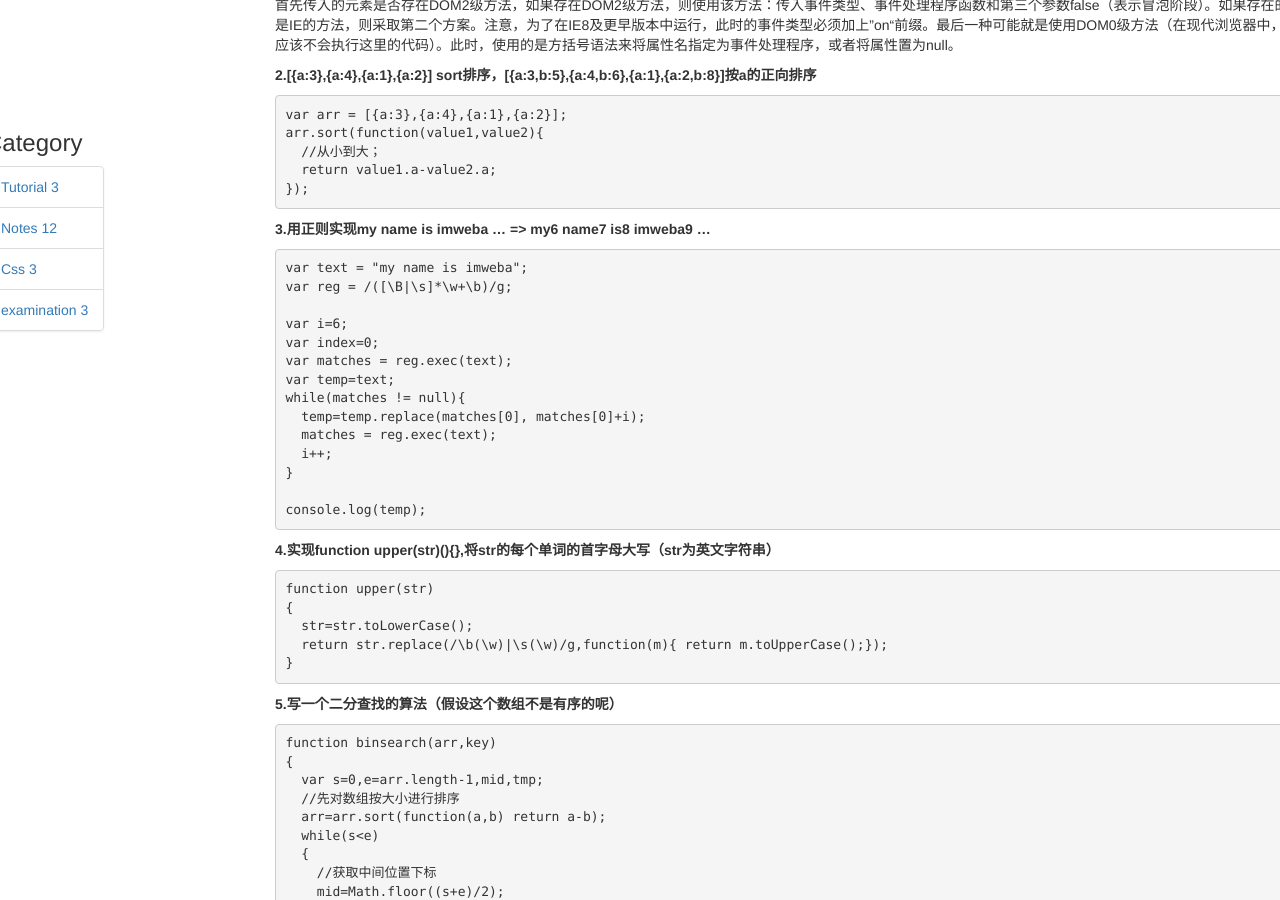
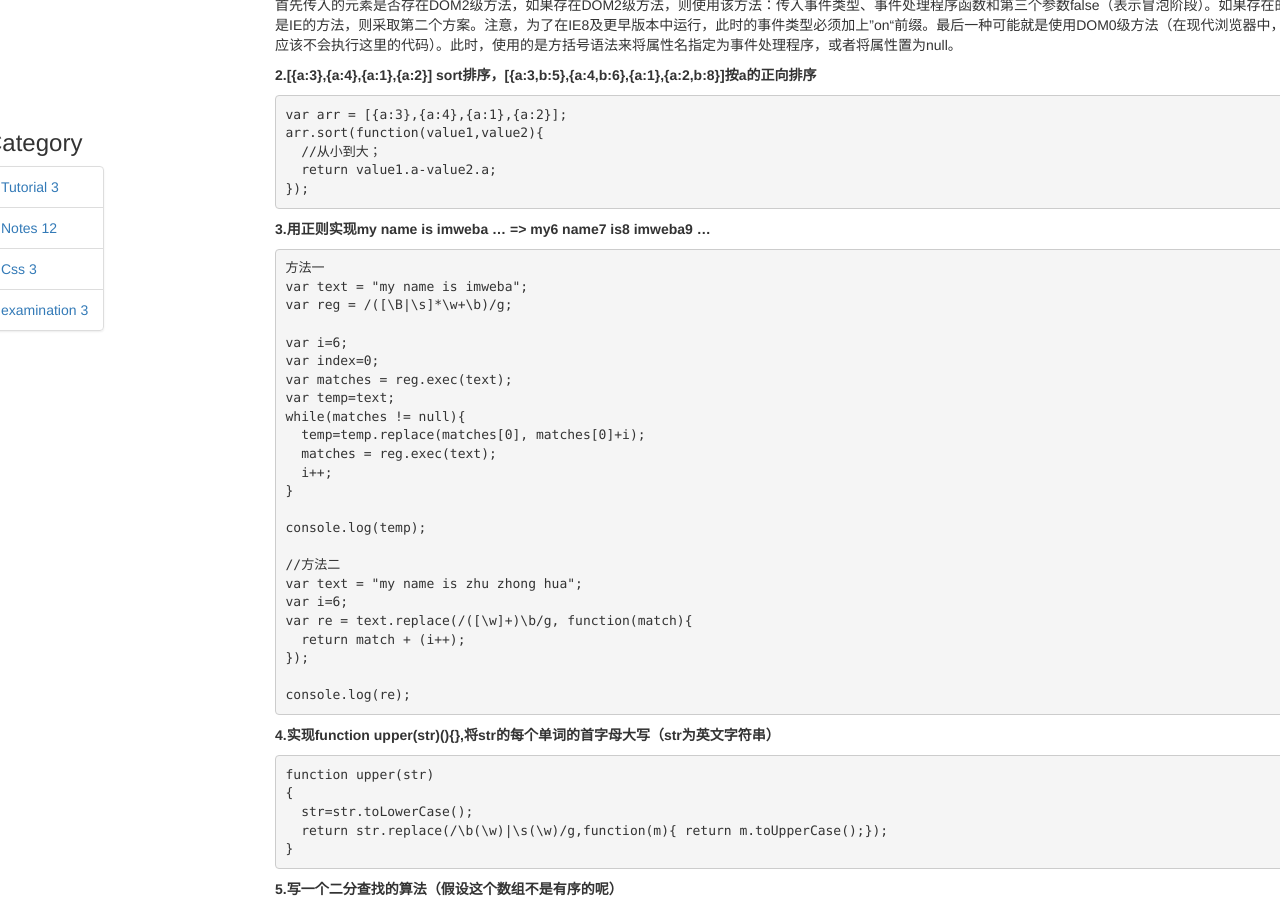
Before and after one commit to Tim-Ju/tim-ju.github.io, a Jekyll site: the page built from _posts/2015-04-08-2.md, in a window 1280 px wide and 900 px high, scrolled down 765 px. Built offline with Jekyll 4.4.1, drawn with Linux system fonts in a browser that asks for light colours; nearby versions of some CDN libraries; library files that are not in the unit come from our copies; comment, search, counter and statistics services are not loaded; some of the changed text lies outside the part shown.

Commit message:
2015-04-08-2.md update

```diff
--- a/_posts/2015-04-08-2.md
+++ b/_posts/2015-04-08-2.md
@@ -48,6 +48,7 @@ tags : [html, css, js]
 
 **3.用正则实现my name is imweba ... => my6 name7 is8 imweba9 ...**
 
+	方法一
 	var text = "my name is imweba";
 	var reg = /([\B|\s]*\w+\b)/g;
 
@@ -63,6 +64,14 @@ tags : [html, css, js]
 
 	console.log(temp);
 
+	//方法二
+	var text = "my name is zhu zhong hua";
+	var i=6;
+	var re = text.replace(/([\w]+)\b/g, function(match){
+	  return match + (i++);
+	});
+
+	console.log(re);
 
 **4.实现function upper(str)(){},将str的每个单词的首字母大写（str为英文字符串）**
 
```
Also changed, not shown: other parts of _posts/2015-04-08-2.md (+2 -0 lines).
